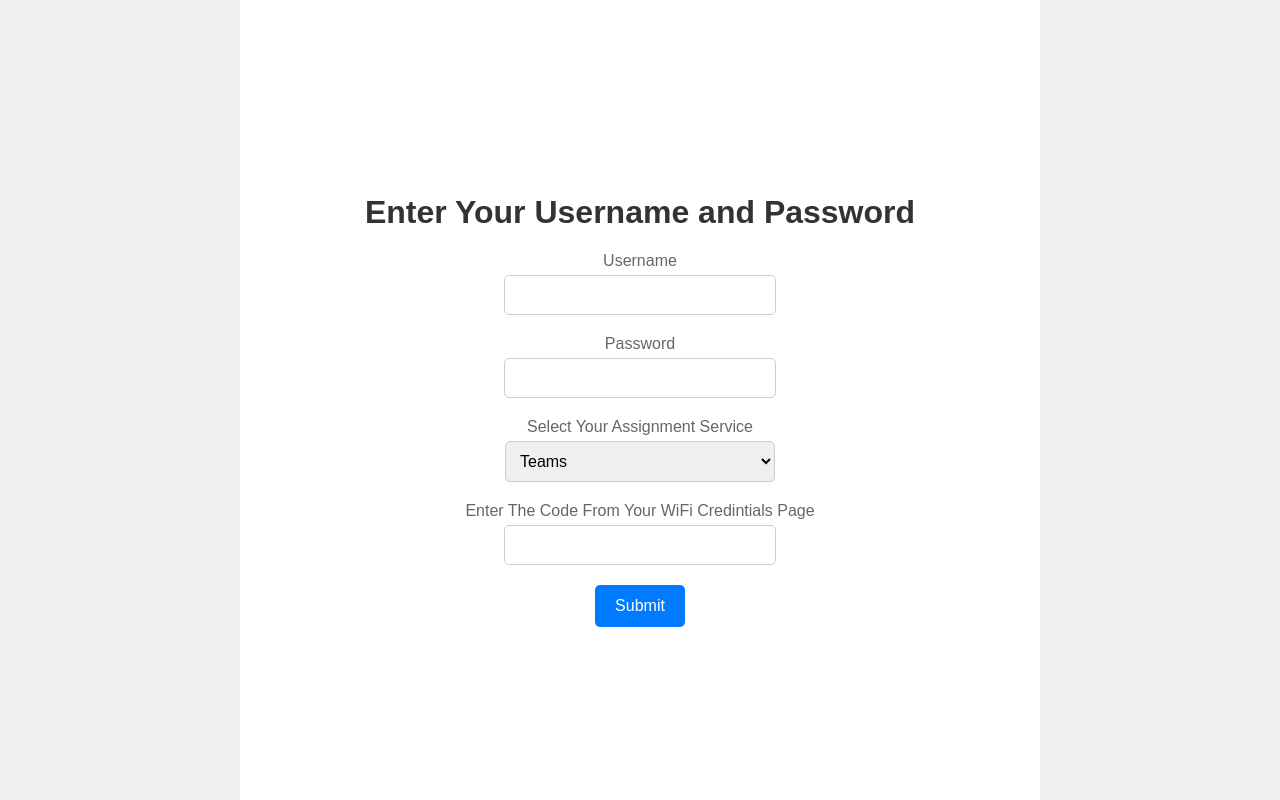
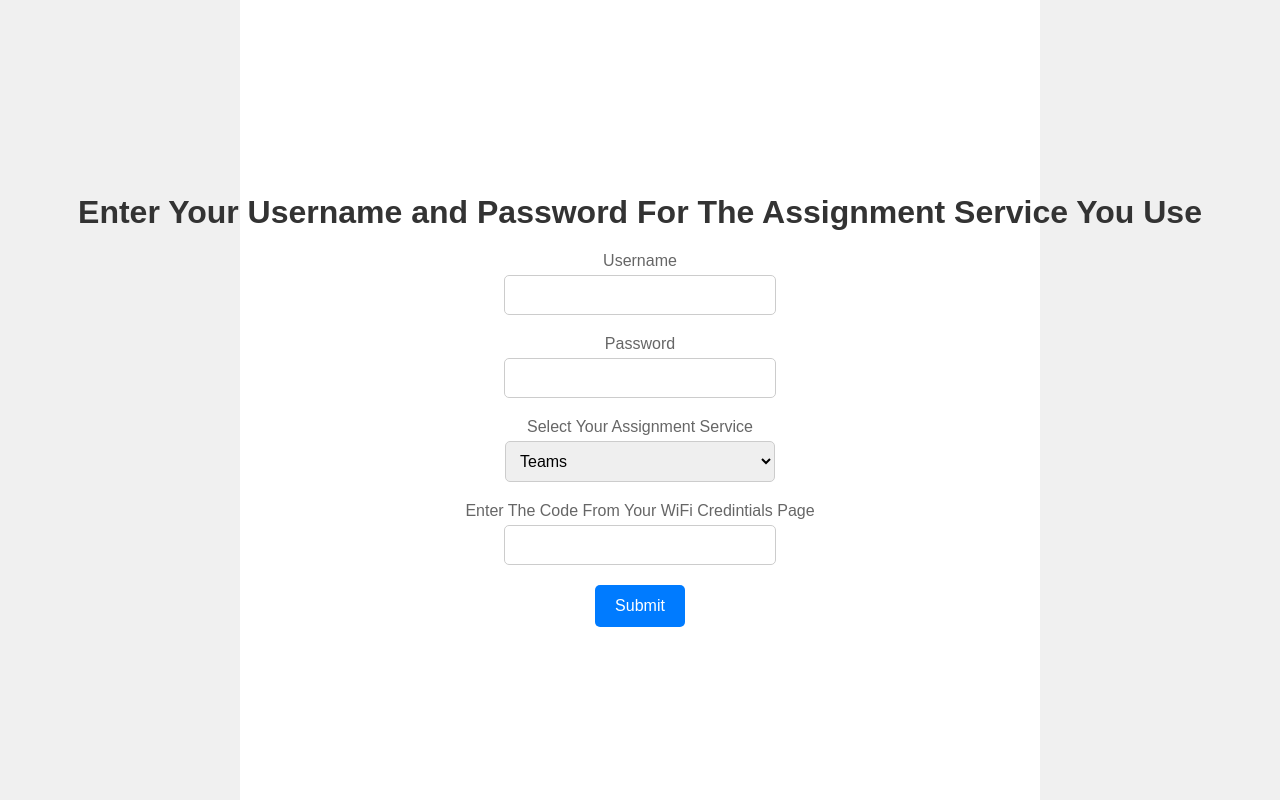
Before and after one commit to wil-h/Phone-Locker, a Flask app: page / in a window 1280 px wide. Run offline with Flask 3, Linux system fonts and the light colour scheme.

Commit message:
Update usernamepassword.html
text change

```diff
--- a/templates/usernamepassword.html
+++ b/templates/usernamepassword.html
@@ -96,7 +96,7 @@
 </head>
 <body>
   <div id="starting">
-    <h1>Enter Your Username and Password</h1>
+    <h1>Enter Your Username and Password For The Assignment Service You Use</h1>
     <form action="{{url_for('AIGenerate')}}" id="form_id" method="post">
       <label for="username">Username</label>
       <input type="text" name="username" id="username">
```
